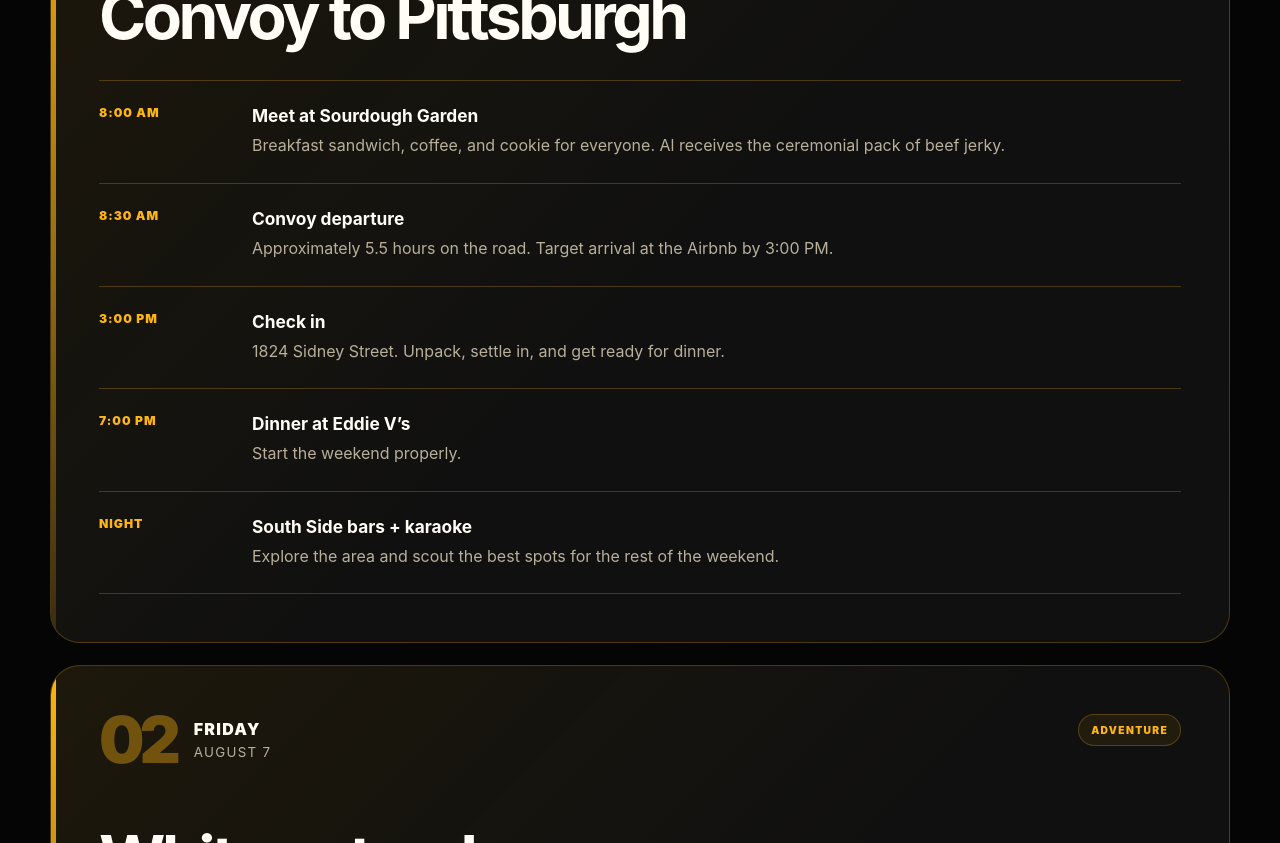
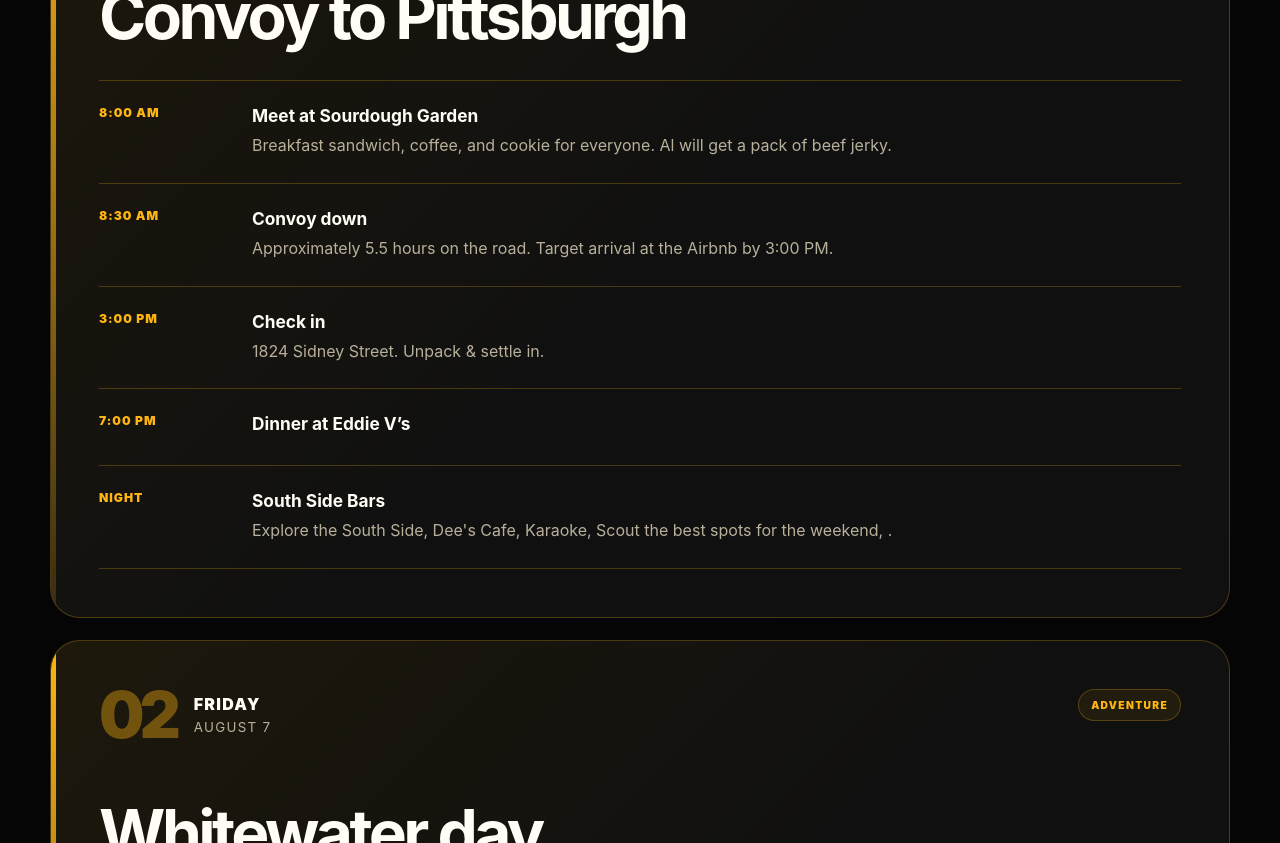
Before and after one commit to angeloturano/b7, a Next.js app: page / in a window 1280 px wide. Shown: the part 1480-2323 px from the top of the page. Built offline with nearby package versions, Linux system fonts and the light colour scheme.

Commit message:
Revise convoy schedule event details
Updated event details for the convoy schedule, including changes to descriptions and timings.

```diff
--- a/app/page.js
+++ b/app/page.js
@@ -10,11 +10,11 @@ const days = [
     tag: "Arrival",
     title: "Convoy to Pittsburgh",
     events: [
-      ["8:00 AM", "Meet at Sourdough Garden", "Breakfast sandwich, coffee, and cookie for everyone. Al receives the ceremonial pack of beef jerky."],
-      ["8:30 AM", "Convoy departure", "Approximately 5.5 hours on the road. Target arrival at the Airbnb by 3:00 PM."],
-      ["3:00 PM", "Check in", "1824 Sidney Street. Unpack, settle in, and get ready for dinner."],
-      ["7:00 PM", "Dinner at Eddie V’s", "Start the weekend properly."],
-      ["Night", "South Side bars + karaoke", "Explore the area and scout the best spots for the rest of the weekend."]
+      ["8:00 AM", "Meet at Sourdough Garden", "Breakfast sandwich, coffee, and cookie for everyone. Al will get a pack of beef jerky."],
+      ["8:30 AM", "Convoy down", "Approximately 5.5 hours on the road. Target arrival at the Airbnb by 3:00 PM."],
+      ["3:00 PM", "Check in", "1824 Sidney Street. Unpack & settle in."],
+      ["7:00 PM", "Dinner at Eddie V’s"],
+      ["Night", "South Side Bars", "Explore the South Side, Dee's Cafe, Karaoke, Scout the best spots for the weekend, ."]
     ]
   },
   {
```
